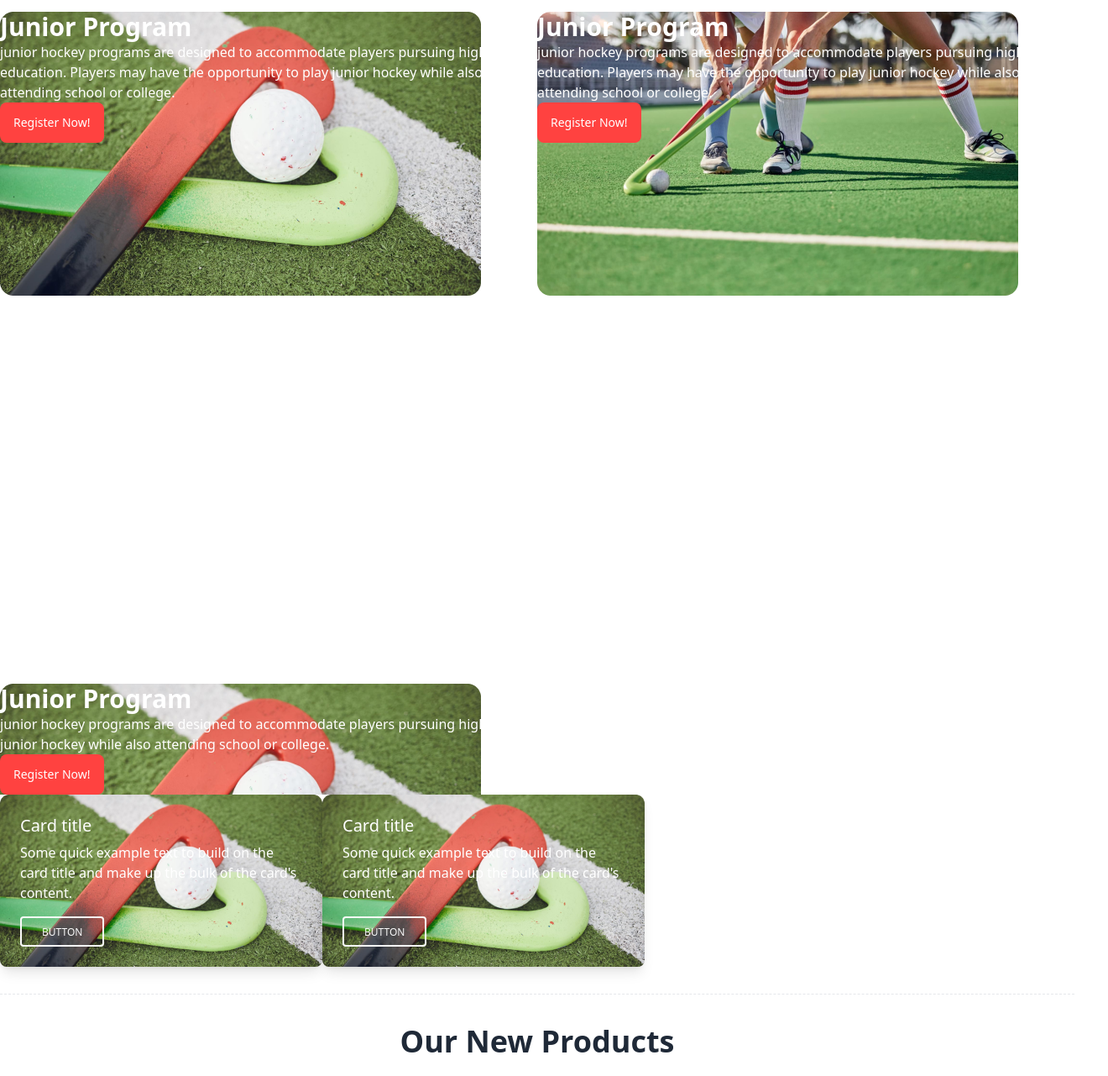
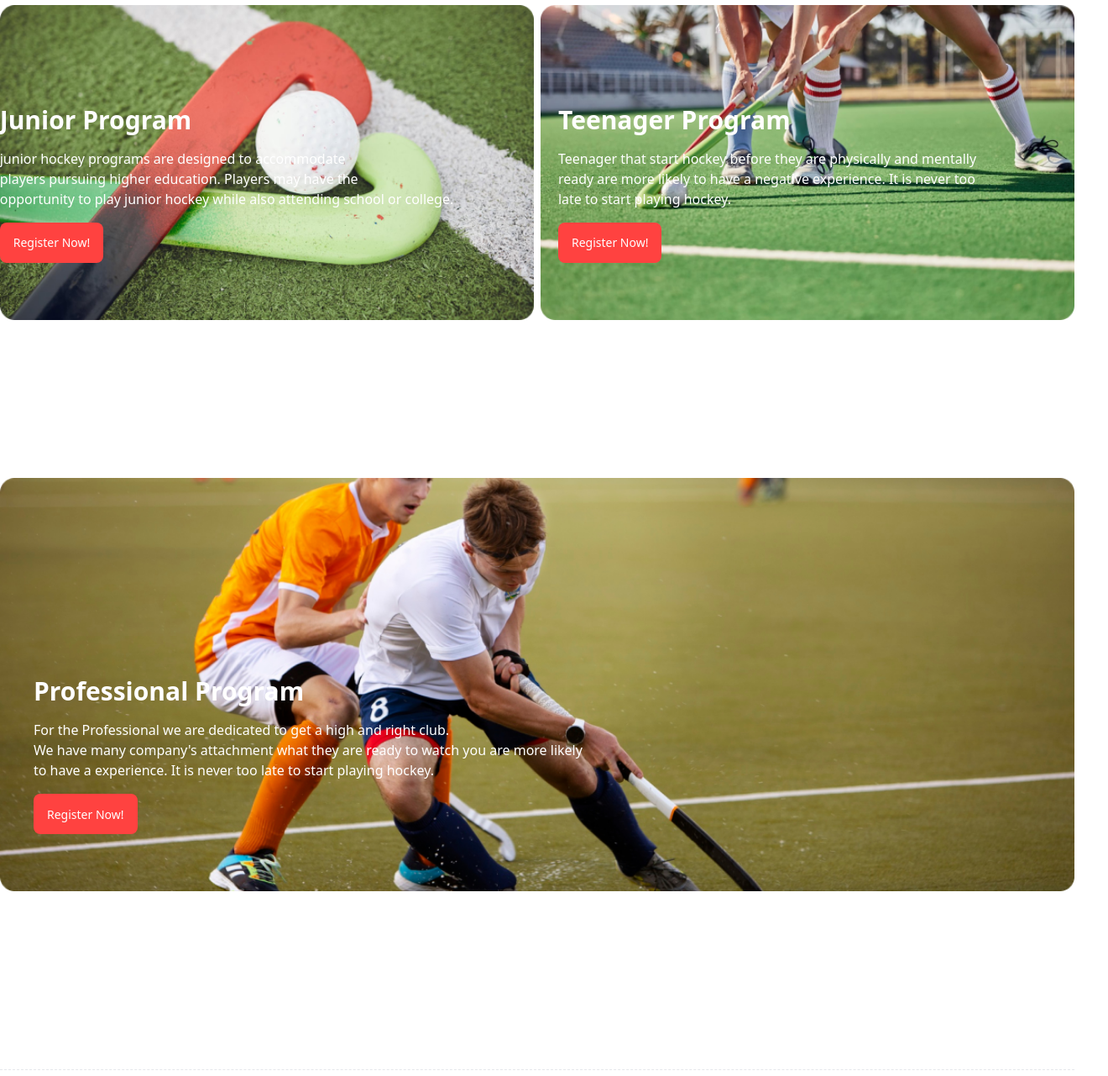
Before and after one commit to FazluLKarim4122/hockey-mania, a plain HTML site: page index.html in a window 1280 px wide. Shown: the part 1460-2741 px from the top of the page at 84% size, 1320 px wide, since content can reach past the window. Drawn offline with nearby package versions, Linux system fonts and the light colour scheme.

Commit message:
Program sections added

```diff
--- a/index.html
+++ b/index.html
@@ -109,85 +109,49 @@
             <p class="text-base font-medium text-center text-[#13131899] items-center mt-6 ">In the world of Hockey, our club started various sections. From kid to the grown-up, we care for everyone.</p>
             <hr class="border-dashed mt-8">
         </section>
-        <section class="mt-8">
-            <div class="flex">
-                <div class="w-max"
-                style="background-image: url(Images/2.png);
-                background-repeat: no-repeat;">
+
+        <!-- another program card -->
+        <section class="mt-6 gap-0">
+          <div class="flex flex-col w-full lg:flex-row gap-2 mb-0 ">
+
+              <div class="grid flex-grow card  rounded-box place-items-center relative">
+                <img width="100%" src="Images/2.png" alt="">
+                <div class="relative -top-64 -left-12 space-y-4">
                   <h4 class="text-3xl font-extrabold text-[#FFF]">Junior Program</h4>
-                <p class="text-base font-medium text-[#FFF]"> junior hockey programs are designed to accommodate players pursuing higher education. Players may have the opportunity to play junior hockey while also attending school or college.</p>
+                    <p class="text-base font-medium text-[#FFF]"> junior hockey programs are designed to accommodate <br> players pursuing higher education. Players may have the <br> opportunity to play junior hockey while also attending school or college.</p>
                     <button class="btn-md bg-[#FF4240] text-[#FFF] rounded-lg ">Register Now!</button>
                 </div>
-                <div class="min-h-screen"
-                style="background-image: url(Images/3.png);
-                background-repeat: no-repeat;">
-                <h4 class="text-3xl font-extrabold text-[#FFF]">Junior Program</h4>
-                <p class="text-base font-medium text-[#FFF]"> junior hockey programs are designed to accommodate players pursuing higher education. Players may have the opportunity to play junior hockey while also attending school or college.</p>
+              </div>
+
+
+              <div class="grid flex-grow  card  rounded-box place-items-center relative">
+                <img width="100%" src="Images/3.png" alt="">
+                <div class="relative -top-64 -left-12 space-y-4">
+                  <h4 class="text-3xl font-extrabold text-[#FFF]">Teenager Program</h4>
+                    <p class="text-base font-medium text-[#FFF]"> Teenager that start hockey before they are physically and mentally <br> ready are more likely to have a negative experience. It is never too <br> late to start playing hockey. </p>
                     <button class="btn-md bg-[#FF4240] text-[#FFF] rounded-lg ">Register Now!</button>
                 </div>
               </div>
 
             </div>
-            <div>
-                <div class="max-w-screen-lg "
-                style="background-image: url(Images/2.png);
-                background-repeat: no-repeat;
-                ;
-                ">
-                <h4 class="text-3xl font-extrabold text-[#FFF]">Junior Program</h4>
-                <p class="text-base font-medium text-[#FFF]"> junior hockey programs are designed to accommodate players pursuing higher education. Players may have the opportunity to play junior hockey while also attending school or college.</p>
+            <div class=" mx-auto my-auto  relative mt-0 py-0">
+              <img width="100%" src="Images/4.png" alt="">
+              <div class="relative -top-64 left-10 space-y-4">
+                <h4 class="text-3xl font-extrabold text-[#FFF]">Professional Program</h4>
+                  <p class="text-base font-medium text-[#FFF]"> For the Professional we are dedicated to get a high and right club.<br> We have many company's attachment what they are ready to watch you are more likely <br>  to have a experience. It is never too late to start playing hockey. </p>
                   <button class="btn-md bg-[#FF4240] text-[#FFF] rounded-lg ">Register Now!</button>
               </div>
             </div>
 
-        </section>
-        <section class="flex ">
-          <!-- TW Elements is free under AGPL, with commercial license required for specific uses. See more details: https://tw-elements.com/license/ and contact us for queries at tailwind@mdbootstrap.com -->
-<div
-class="block max-w-sm rounded-lg bg-white bg-cover p-6 shadow-lg dark:bg-neutral-700"
-style="background-image: url('Images/2.png');
-width:50%;">
-<h5
-  class="mb-2 text-xl font-medium leading-tight text-neutral-800 text-white dark:text-neutral-50">
-  Card title
-</h5>
-<p
-  class="mb-4 text-base text-neutral-600 text-white  dark:text-neutral-200">
-  Some quick example text to build on the card title and make up the
-  bulk of the card's content.
-</p>
-<button
-  type="button"
-  class="inline-block rounded border-2 border-neutral-50 px-6 pb-[6px] pt-2 text-xs font-medium uppercase leading-normal text-neutral-50 transition duration-150 ease-in-out hover:border-neutral-100 hover:bg-neutral-500 hover:bg-opacity-10 hover:text-neutral-100 focus:border-neutral-100 focus:text-neutral-100 focus:outline-none focus:ring-0 active:border-neutral-200 active:text-neutral-200 dark:hover:bg-neutral-100 dark:hover:bg-opacity-10"
-  data-te-ripple-init>
-  Button
-</button>
-</div>
-<!-- 2nd Image -->
-<div
-class="block max-w-sm rounded-lg bg-white bg-cover p-6 shadow-lg dark:bg-neutral-700"
-style="background-image: url('Images/2.png');">
-<h5
-  class="mb-2 text-xl font-medium leading-tight text-neutral-800 text-white dark:text-neutral-50">
-  Card title
-</h5>
-<p
-  class="mb-4 text-base text-neutral-600 text-white  dark:text-neutral-200">
-  Some quick example text to build on the card title and make up the
-  bulk of the card's content.
-</p>
-<button
-  type="button"
-  class="inline-block rounded border-2 border-neutral-50 px-6 pb-[6px] pt-2 text-xs font-medium uppercase leading-normal text-neutral-50 transition duration-150 ease-in-out hover:border-neutral-100 hover:bg-neutral-500 hover:bg-opacity-10 hover:text-neutral-100 focus:border-neutral-100 focus:text-neutral-100 focus:outline-none focus:ring-0 active:border-neutral-200 active:text-neutral-200 dark:hover:bg-neutral-100 dark:hover:bg-opacity-10"
-  data-te-ripple-init>
-  Button
-</button>
-</div>
+
+
+
+
         </section>
 
 
         <!-- Products Section -->
-        <section class="mt-8">
+        <section class="mt-6">
             <hr class="border-dashed">
             <h3 class="text-4xl text-center items-center font-extrabold mt-9">Our New Products</h3>
             <p class="text-base font-medium text-center text-[#13131899] items-center mt-6 ">So playing hockey,you need some equipments to go on. And there are we bring some products to cherish your dream. Click on. </p>
```
Lines whose indentation alone changed are shown as unchanged.
